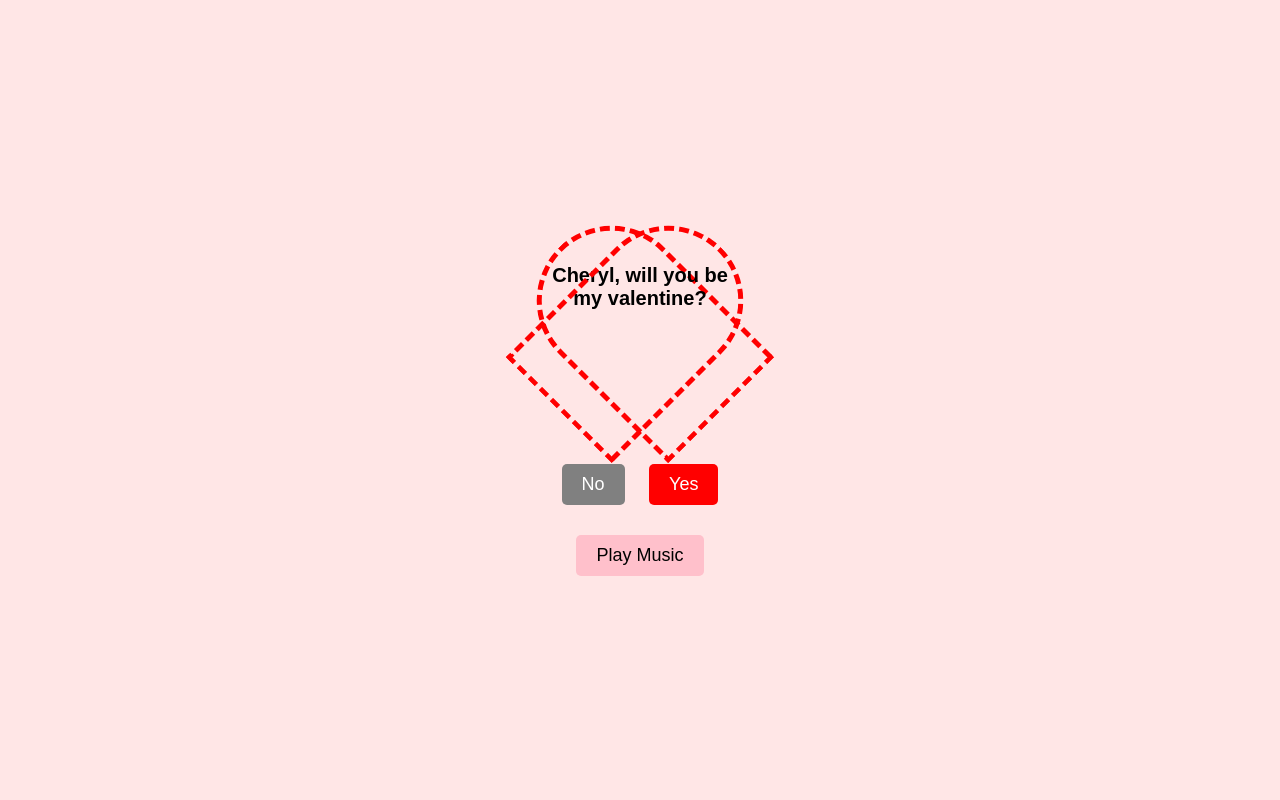
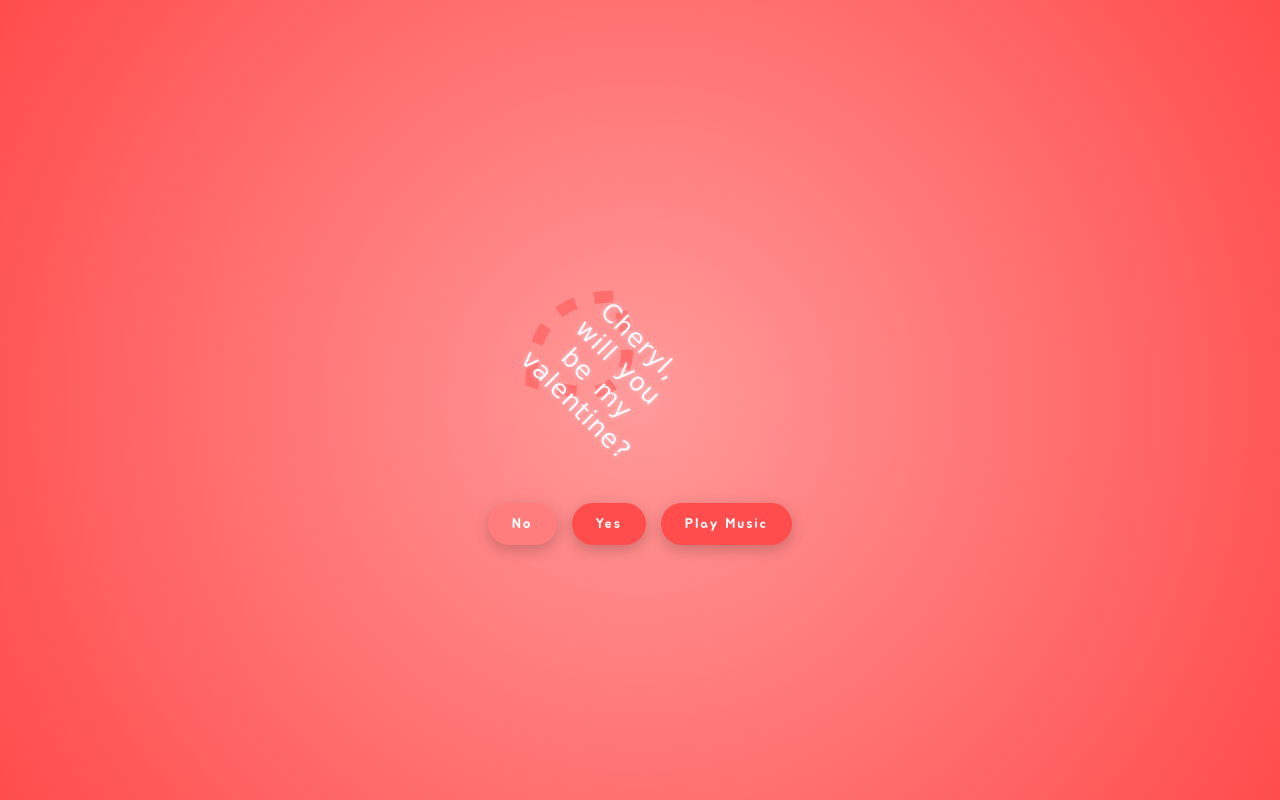
Before and after one commit to TechTinke/Valentine, a plain HTML site: page index.html in a window 1280 px wide. Drawn offline with Linux system fonts and the light colour scheme; a web font is replaced by a local one.

Commit message:
Update index.html

```diff
--- a/index.html
+++ b/index.html
@@ -1,109 +1,32 @@
 <!DOCTYPE html>
-<html lang="en">
+<html>
 <head>
-    <meta charset="UTF-8">
+    <meta charset="utf-8">
     <meta name="viewport" content="width=device-width, initial-scale=1.0">
-    <title>Oscar Proposal</title>
+    <title>Oscar's Valentine Invitation</title>
+    <link rel="stylesheet" href="oscar.css">
     <style>
-        body {
-            display: flex;
-            flex-direction: column;
-            justify-content: center;
-            align-items: center;
-            height: 100vh;
-            background-color: #ffe6e6;
-            font-family: Arial, sans-serif;
-            text-align: center;
-            margin: 0;
-        }
-        .heart {
-            position: relative;
-            width: 250px;
-            height: 220px;
-        }
-        .heart::before, .heart::after {
-            content: "";
-            position: absolute;
-            width: 140px;
-            height: 220px;
-            border: 5px dashed red;
-            border-radius: 100px 100px 0 0;
-            top: 0;
-            background: transparent;
-        }
-        .heart::before {
-            left: 50px;
-            transform: rotate(-45deg);
-        }
-        .heart::after {
-            right: 50px;
-            transform: rotate(45deg);
-        }
-        .message {
-            position: absolute;
-            top: 50px;
-            left: 50%;
-            transform: translateX(-50%);
-            width: 200px;
-            color:black;
-            font-size: 20px;
-            font-weight: bold;
-        }
-        .buttons {
-            margin-top: 20px;
-        }
-        button {
-            padding: 10px 20px;
-            margin: 10px;
-            font-size: 18px;
-            border: none;
-            cursor: pointer;
-            border-radius: 5px;
-        }
-        .yes {
-            background-color: red;
-            color: white;
-        }
-        .no {
-            background-color: grey;
-            color: white;
-        }
-        .play-music {
-            margin-top: 20px;
-            background-color: pink;
-        }
-        @media (max-width: 600px) {
-            .heart {
-                width: 200px;
-                height: 180px;
-            }
-            .heart::before, .heart::after {
-                width: 120px;
-                height: 180px;
-            }
-            .message {
-                font-size: 16px;
-            }
-        }
+        @import url('https://fonts.googleapis.com/css2?family=Kirang+Haerang&display=swap');
     </style>
 </head>
 <body>
-    <div class="heart">
-        <div class="message">Cheryl, will you be my valentine?</div>
+    <div class="container">
+        <div class="heart-box">
+            <svg width="100%" height="100%" viewBox="0 0 100 100" class="heart-svg">
+                <path fill="none" stroke="#FF6D6D" stroke-width="5" stroke-dasharray="8" d="M25,30 Q50,5 75,30 Q50,80 25,30 Z"/>
+            </svg>
+            <div class="valentine-text">Cheryl,<br>will you be my valentine?</div>
+        </div>
+        <div class="button-row">
+            <button class="cta no-btn">No</button>
+            <button class="cta yes-btn">Yes</button>
+            <button class="cta music-btn">Play Music</button>
+        </div>
+        <audio id="music">
+            <source src="venus.mp3" type="audio/mpeg">
+        </audio>
     </div>
-    <div class="buttons">
-        <button class="no">No</button>
-        <button class="yes" onclick="showMessage()">Yes</button>
-    </div>
-    <button class="play-music" onclick="playMusic()">Play Music</button>
-    <audio id="valentineSong" src="venus.mp3"></audio>
-    <script>
-        function showMessage() {
-            alert("Yaaaaaay! Thank You for accepting to be Oscar's Valentine.\n\nVenue: KFC Kimanthi Street.\nTime: 4.45pm.\nWear a pretty dress for your valentine!");
-        }
-        function playMusic() {
-            document.getElementById('valentineSong').play();
-        }
-    </script>
+
+    <script src="oscar.js"></script>
 </body>
 </html>
```
